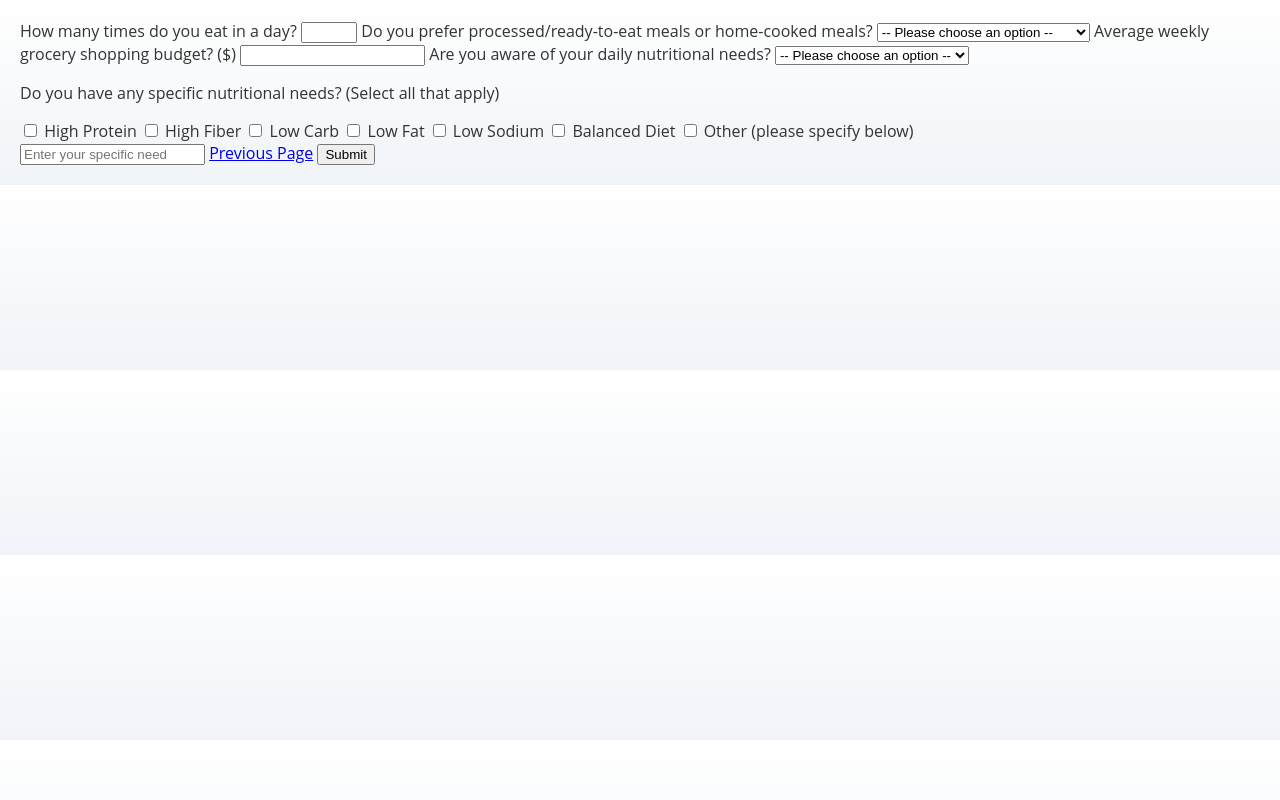
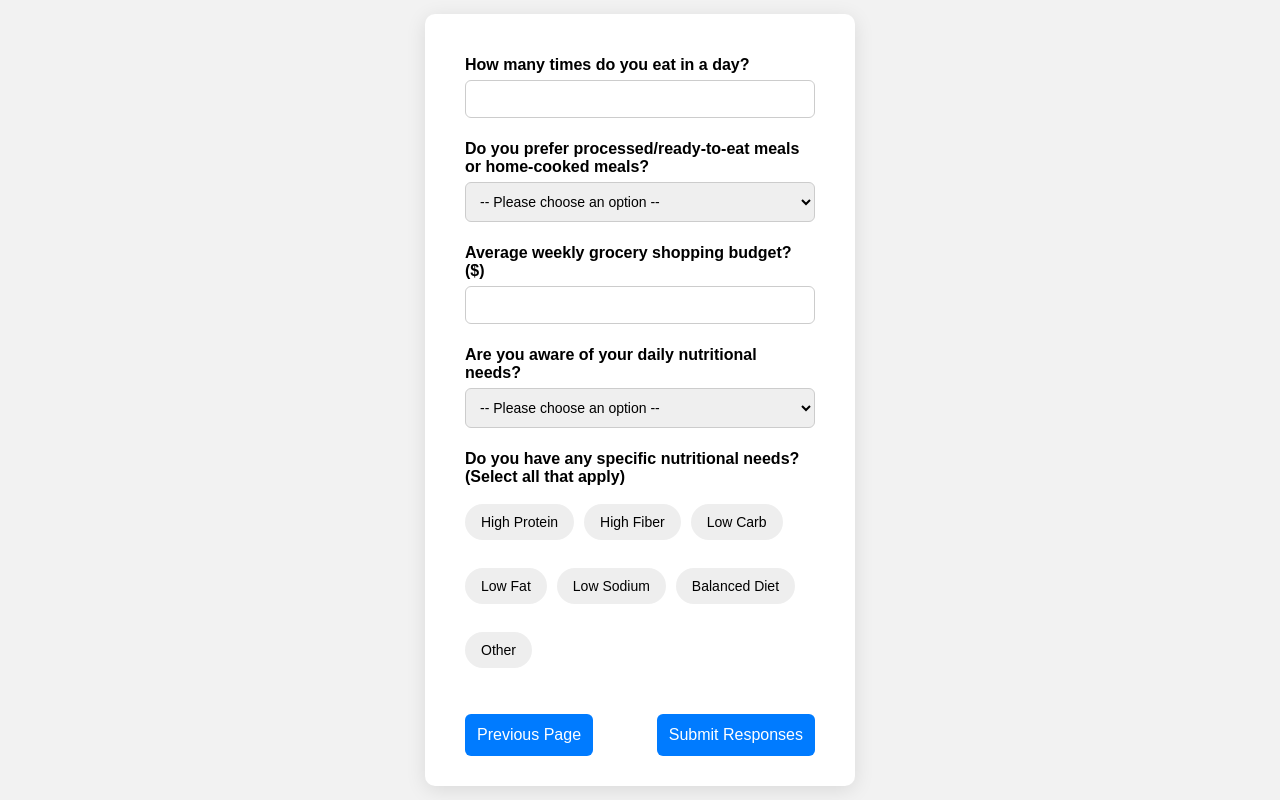
Before and after one commit to Jungeey2212/Meal-Planner, a Python web app: template templates/form3.html in a window 1280 px wide. Run offline with Jinja, Linux system fonts and the light colour scheme; the template is opened without the code that fills it, so the values that code supplies are empty.

Commit message:
change of layout again

```diff
--- a/static/styles.css
+++ /dev/null
@@ -1,134 +0,0 @@
-/* Global Styles */
-body {
-  margin: 0;
-  padding: 20px;
-  font-family: 'Open Sans', sans-serif;
-  background: linear-gradient(to bottom, #ffffff, #f0f4f8);
-  color: #333;
-}
-
-/* Meal Plan Container */
-.meal-plan {
-  max-width: 1200px;
-  margin: 0 auto;
-  background: #fff;
-  padding: 30px;
-  border-radius: 8px;
-  box-shadow: 0 4px 15px rgba(0, 0, 0, 0.1);
-}
-
-/* Headings */
-.meal-plan h1 {
-  text-align: center;
-  margin-bottom: 30px;
-  color: #2c3e50;
-  font-weight: 700;
-}
-.day h2 {
-  border-bottom: 2px solid #007BFF;
-  padding-bottom: 10px;
-  color: #007BFF;
-  margin-bottom: 20px;
-}
-
-/* Meal Category Labels */
-.meal-category {
-  font-weight: 600;
-  margin: 20px 0 10px;
-  color: #2c3e50;
-}
-
-/* Meal Cards */
-.meal {
-  display: inline-block;
-  width: calc(25% - 20px);
-  margin: 10px;
-  vertical-align: top;
-  background: #fafafa;
-  border-radius: 8px;
-  padding: 15px;
-  box-shadow: 0 2px 8px rgba(0,0,0,0.05);
-  transition: transform 0.3s, box-shadow 0.3s;
-  position: relative;
-}
-
-.meal:hover {
-  transform: translateY(-5px);
-  box-shadow: 0 4px 12px rgba(0, 0, 0, 0.1);
-}
-
-.meal a {
-  display: block;
-  text-decoration: none;
-  color: #333;
-  font-weight: 600;
-  text-align: center;
-}
-
-/* Meal Content and Macros */
-.meal-content {
-  display: flex;
-  flex-direction: column;
-  gap: 10px;
-}
-
-.macros {
-  margin-top: 10px;
-  font-size: 0.8rem;
-  color: #666;
-  text-align: right;
-}
-
-/* Meal Images on Hover */
-.meal img {
-  position: absolute;
-  top: -100px;
-  left: 50%;
-  transform: translateX(-50%) scale(1);
-  width: 150px;
-  border-radius: 8px;
-  box-shadow: 0 4px 12px rgba(0, 0, 0, 0.15);
-  transition: transform 0.3s ease, opacity 0.3s ease;
-  opacity: 0;
-  pointer-events: none;
-  z-index: 10;
-}
-
-.meal:hover img {
-  opacity: 1;
-  transform: translateX(-50%) scale(1.5);
-}
-
-/* Week Navigation */
-.week-nav {
-  text-align: center;
-  margin-top: 30px;
-}
-
-.week-nav a {
-  display: inline-block;
-  padding: 10px 20px;
-  background-color: #007BFF;
-  color: #fff;
-  border-radius: 5px;
-  text-decoration: none;
-  transition: background-color 0.3s;
-}
-
-.week-nav a:hover {
-  background-color: #0056b3;
-}
-
-/* Responsive Layout */
-@media (max-width: 768px) {
-  .meal {
-    width: calc(50% - 20px);
-  }
-}
-
-@media (max-width: 480px) {
-  .meal {
-    width: 100%;
-    margin: 10px 0;
-  }
-}
--- a/templates/form3.html
+++ b/templates/form3.html
@@ -3,11 +3,11 @@
 <head>
     <meta charset="UTF-8">
     <title>Fitness Profile - Page 3</title>
-    <link rel="stylesheet" href="styles.css">
+    <link rel="stylesheet" href="static/css/style.css">
 </head>
 <body>
+    <div class="form-container">
         <form action="/submit" method="post">
-        <!-- for meals & Preferences -->
             <label for="meals_per_day_input">How many times do you eat in a day?</label>
             <input type="number" id="meals_per_day_input" name="meals_per_day" min="1" max="10" required>
 
@@ -19,7 +19,6 @@
                 <option value="Both">Both equally</option>
             </select>
 
-        <!-- Budget & Nutrition -->
             <label for="grocery_budget_input">Average weekly grocery shopping budget? ($)</label>
             <input type="number" id="grocery_budget_input" name="grocery_budget" min="1" step="1" required>
 
@@ -31,20 +30,37 @@
                 <option value="Somewhat">Somewhat</option>
             </select>
 
-        <p>Do you have any specific nutritional needs? (Select all that apply)</p>
-        <div class="nutritional-options">
-            <label><input type="checkbox" name="specific_nutrition[]" value="High_protein"> High Protein</label>
-            <label><input type="checkbox" name="specific_nutrition[]" value="High_fiber"> High Fiber</label>
-            <label><input type="checkbox" name="specific_nutrition[]" value="Low_carb"> Low Carb</label>
-            <label><input type="checkbox" name="specific_nutrition[]" value="Low_fat"> Low Fat</label>
-            <label><input type="checkbox" name="specific_nutrition[]" value="Low_sodium"> Low Sodium</label>
-            <label><input type="checkbox" name="specific_nutrition[]" value="Balanced_diet"> Balanced Diet</label>
-            <label><input type="checkbox" name="specific_nutrition[]" value="Other"> Other (please specify below)</label>
+            <label>Do you have any specific nutritional needs? (Select all that apply)</label>
+<div class="toggle-checkbox-group">
+  <input type="checkbox" id="high_protein" name="specific_nutrition[]" value="High_protein">
+  <label for="high_protein">High Protein</label>
+
+  <input type="checkbox" id="high_fiber" name="specific_nutrition[]" value="High_fiber">
+  <label for="high_fiber">High Fiber</label>
+
+  <input type="checkbox" id="low_carb" name="specific_nutrition[]" value="Low_carb">
+  <label for="low_carb">Low Carb</label>
+
+  <input type="checkbox" id="low_fat" name="specific_nutrition[]" value="Low_fat">
+  <label for="low_fat">Low Fat</label>
+
+  <input type="checkbox" id="low_sodium" name="specific_nutrition[]" value="Low_sodium">
+  <label for="low_sodium">Low Sodium</label>
+
+  <input type="checkbox" id="balanced_diet" name="specific_nutrition[]" value="Balanced_diet">
+  <label for="balanced_diet">Balanced Diet</label>
+
+  <input type="checkbox" id="nutrition_other" name="specific_nutrition[]" value="Other">
+  <label for="nutrition_other">Other</label>
 </div>
-        <input type="text" id="nutrition_other_text" name="nutrition_other_text" placeholder="Enter your specific need">
 
-        <a class="previouspage" href="form2.html">Previous Page</a>
-        <input type="submit" value="Submit">
+
+            <div style="display: flex; justify-content: space-between; margin-top: 20px;">
+                <a href="form2.html"><button type="button">Previous Page</button></a>
+                <button class="final_submit" type="submit">Submit Responses</button>
+            </div>
         </form>
+    </div>
+    <script src="static/js/script.js"></script>
 </body>
 </html>
--- /dev/null
+++ b/templates/static/css/style.css
@@ -0,0 +1,99 @@
+body {
+    font-family: Arial, sans-serif;
+    background-color: #f2f2f2;
+    display: flex;
+    justify-content: center;
+    align-items: center;
+    min-height: 100vh;
+    margin: 0;
+}
+
+.form-container {
+    background-color: #fff;
+    padding: 30px 40px;
+    border-radius: 10px;
+    box-shadow: 0px 4px 20px rgba(0, 0, 0, 0.1);
+    width: 350px;
+}
+
+form {
+    display: flex;
+    flex-direction: column;
+}
+
+label {
+    font-weight: 600;
+    margin: 12px 0 6px;
+}
+
+input[type="range"] {
+    width: 100%;
+    margin-top: 15px;
+    margin-bottom: 15px;
+  }
+
+input, select {
+    padding: 10px;
+    border: 1px solid #ccc;
+    border-radius: 6px;
+    font-size: 14px;
+    margin-bottom: 10px;
+}
+
+button {
+    background-color: #007BFF;
+    color: white;
+    border: none;
+    padding: 12px;
+    border-radius: 6px;
+    font-size: 16px;
+    margin-top: 10px;
+    cursor: pointer;
+    transition: background-color 0.3s ease;
+}
+
+button:hover {
+    background-color: #0056b3;
+}
+
+.nutritional-options {
+    display: flex;
+    flex-direction: column;
+    gap: 6px;
+    margin-bottom: 10px;
+}
+
+.nutritional-options label {
+    font-weight:lighter;
+}
+
+.toggle-checkbox-group {
+    display: flex;
+    flex-wrap: wrap;
+    gap: 10px;
+    margin-bottom: 10px;
+  }
+
+  .toggle-checkbox-group input[type="checkbox"] {
+    display: none;
+  }
+
+  .toggle-checkbox-group label {
+    padding: 10px 16px;
+    border-radius: 999px;
+    background-color: #eee;
+    cursor: pointer;
+    font-size: 14px;
+    font-weight: 500;
+    transition: background-color 0.3s, color 0.3s;
+  }
+
+  .toggle-checkbox-group input[type="checkbox"]:checked + label {
+    background-color: #0056d6;
+    color: white;
+  }
+
+
+  .final_submit:hover {
+    background-color:rgb(12, 172, 6);
+  }
--- /dev/null
+++ b/templates/static/js/script.js
@@ -0,0 +1,48 @@
+window.onload = function () {
+  // Weight slider
+  const weightSlider = document.getElementById("weightSlider");
+  const weightLabel = document.getElementById("weightValue");
+
+  // Height slider
+  const heightSlider = document.getElementById("heightSlider");
+  const heightLabel = document.getElementById("heightValue");
+
+  // BMI output
+  const bmiLabel = document.getElementById("bmiValue");
+
+  // Update everything together
+  function updateSlidersAndBMI() {
+    const weight = parseFloat(weightSlider.value);
+    const height = parseFloat(heightSlider.value);
+
+    weightLabel.textContent = weight;
+    heightLabel.textContent = height;
+
+    if (height && weight) {
+      const heightInMeters = height / 100;
+      const bmi = (weight / (heightInMeters * heightInMeters)).toFixed(1);
+      bmiLabel.textContent = bmi;
+    }
+  }
+
+  if (weightSlider && heightSlider) {
+    weightSlider.oninput = updateSlidersAndBMI;
+    heightSlider.oninput = updateSlidersAndBMI;
+
+    // Call it once on load
+    updateSlidersAndBMI();
+  }
+
+  // Optional dropdown logic
+  window.toggleOtherDietField = function () {
+    const dietSelect = document.getElementById("dietcurrent");
+    const otherField = document.getElementById("otherDietField");
+    otherField.style.display = dietSelect.value === "other_diet" ? "block" : "none";
+  };
+
+  window.toggleOtherDietaryField = function () {
+    const dietarySelect = document.getElementById("dietaries");
+    const otherField = document.getElementById("otherDietaryField");
+    otherField.style.display = dietarySelect.value === "other_dietary" ? "block" : "none";
+  };
+};
```
Also changed, not shown: static/script.js (deleted, +0 -103 lines), templates/form1.html (+17 -9 lines), templates/form2.html (+11 -7 lines), templates/static/images/banana_kale_smoothie.jpg (renamed from static/images/banana_kale_smoothie.jpg), templates/static/images/quinoa_salad.jpg (renamed from static/images/quinoa_salad.jpg). Lines whose indentation alone changed are shown as unchanged.
